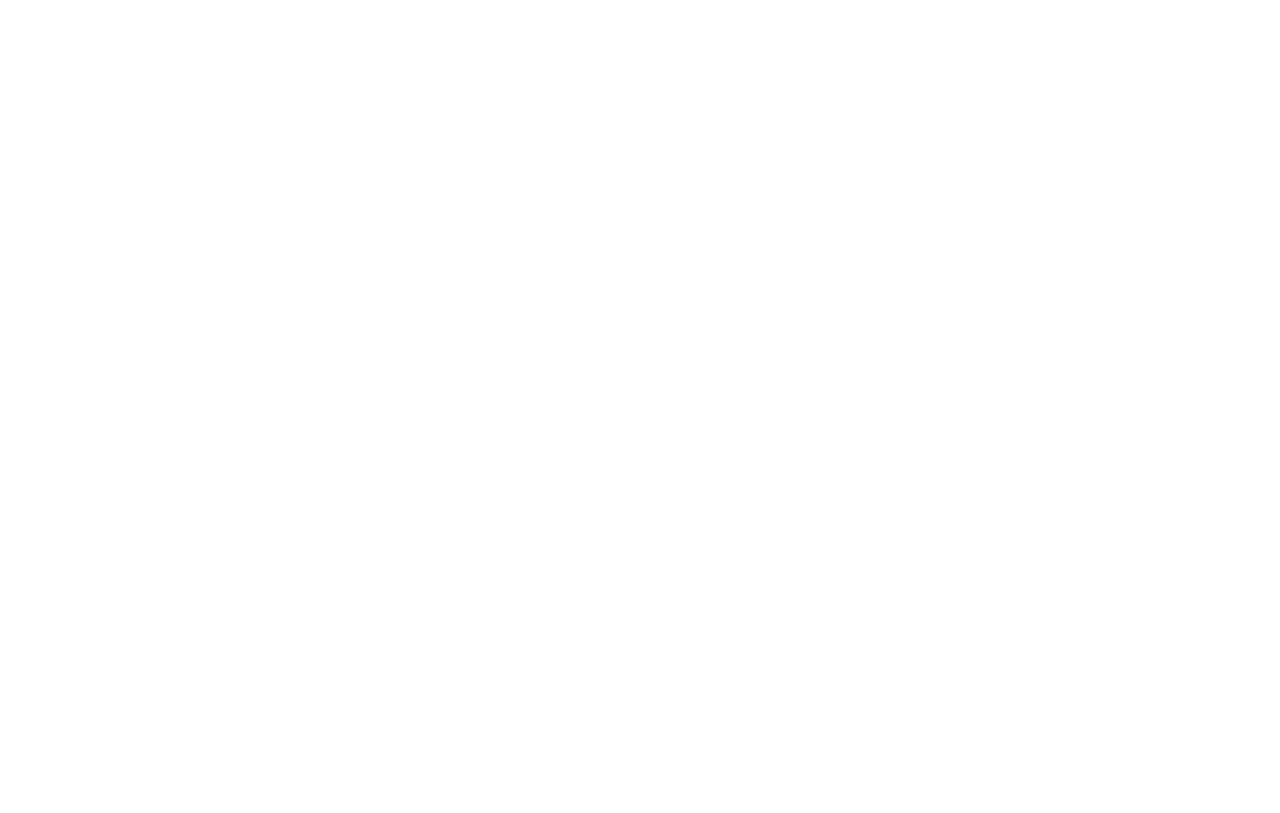
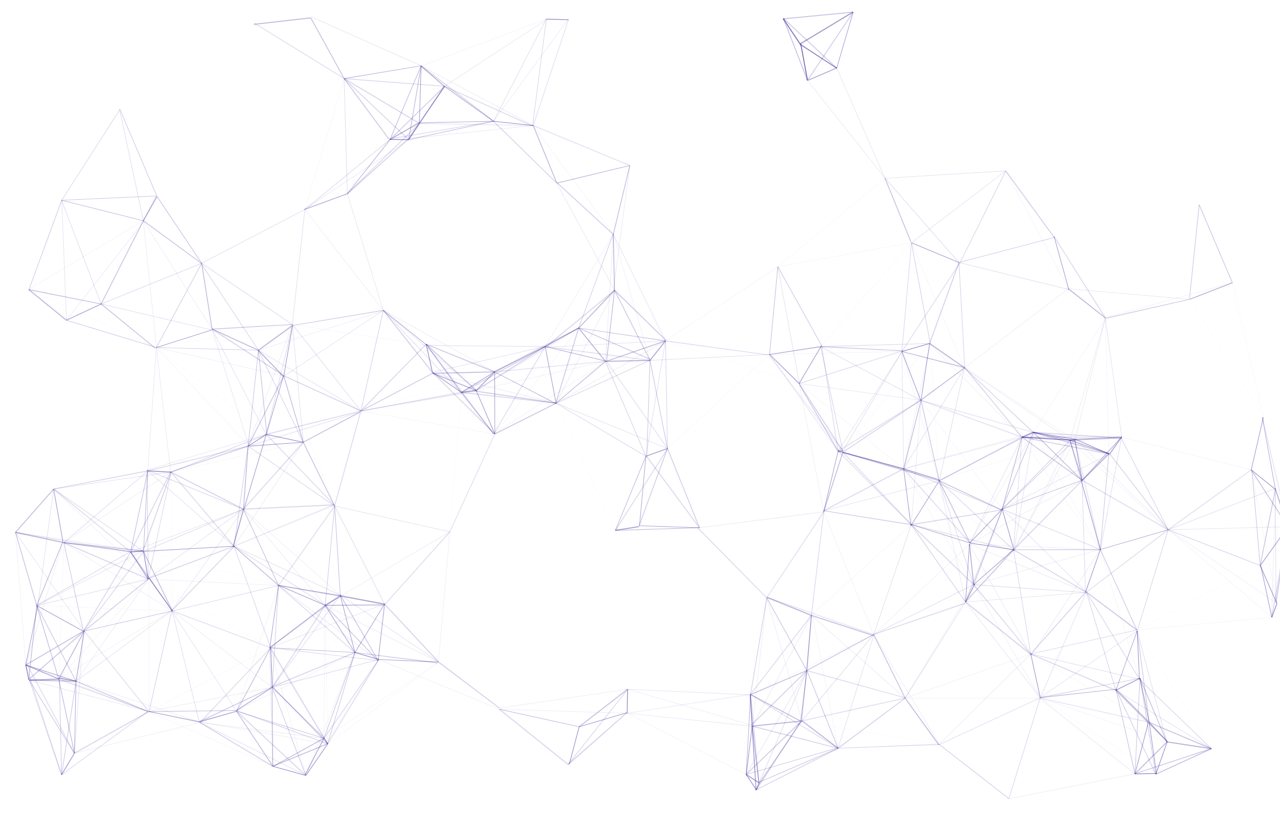
Before and after one commit to ishanashastri/ishanashastri.github.io, a plain HTML site: page index.html in a window 1280 px wide. Drawn offline with Linux system fonts and the light colour scheme; files whose address does not match are found by name.

Commit message:
more particles...

```diff
--- a/index.html
+++ b/index.html
@@ -9,6 +9,7 @@
 -add research/projects page
 -preview of pages on button hover for social media
 -add particles
+-gradient background
 -change background on hover to whatever the word is
  -->
 
@@ -53,9 +54,21 @@
                 <a href="/contact.html">contact</a>
             </div>
         </div>
+
+
+        <!-- SCROLLING BACKGROUND
+        <div class="bg-image img1"></div>
+        <div class="bg-image img2"></div>
+        <div class="bg-image img3"></div>
+        <div class="bg-image img4"></div>
+        <div class="bg-image img5"></div>
+        <div class="bg-image img6"></div> -->
+
+        <!-- <div class="bg-text">ishana shastri</div> -->
+
         <div id="particles-js"></div>
-
-        <script src="particles.js"></script>
+        <script type="text/javascript" src="/particles.js"></script>
+        <script type="text/javascript" src="/app.js"></script>
 
     </body>
 </html>
--- a/particles.js
+++ b/particles.js
@@ -27,13 +27,13 @@ var pJS = function(tag_id, params){
         }
       },
       color: {
-        value: '#fff'
+        value: '#000000'
       },
       shape: {
         type: 'circle',
         stroke: {
           width: 0,
-          color: '#ff0000'
+          color: '#000000'
         },
         polygon: {
           nb_sides: 5
```
